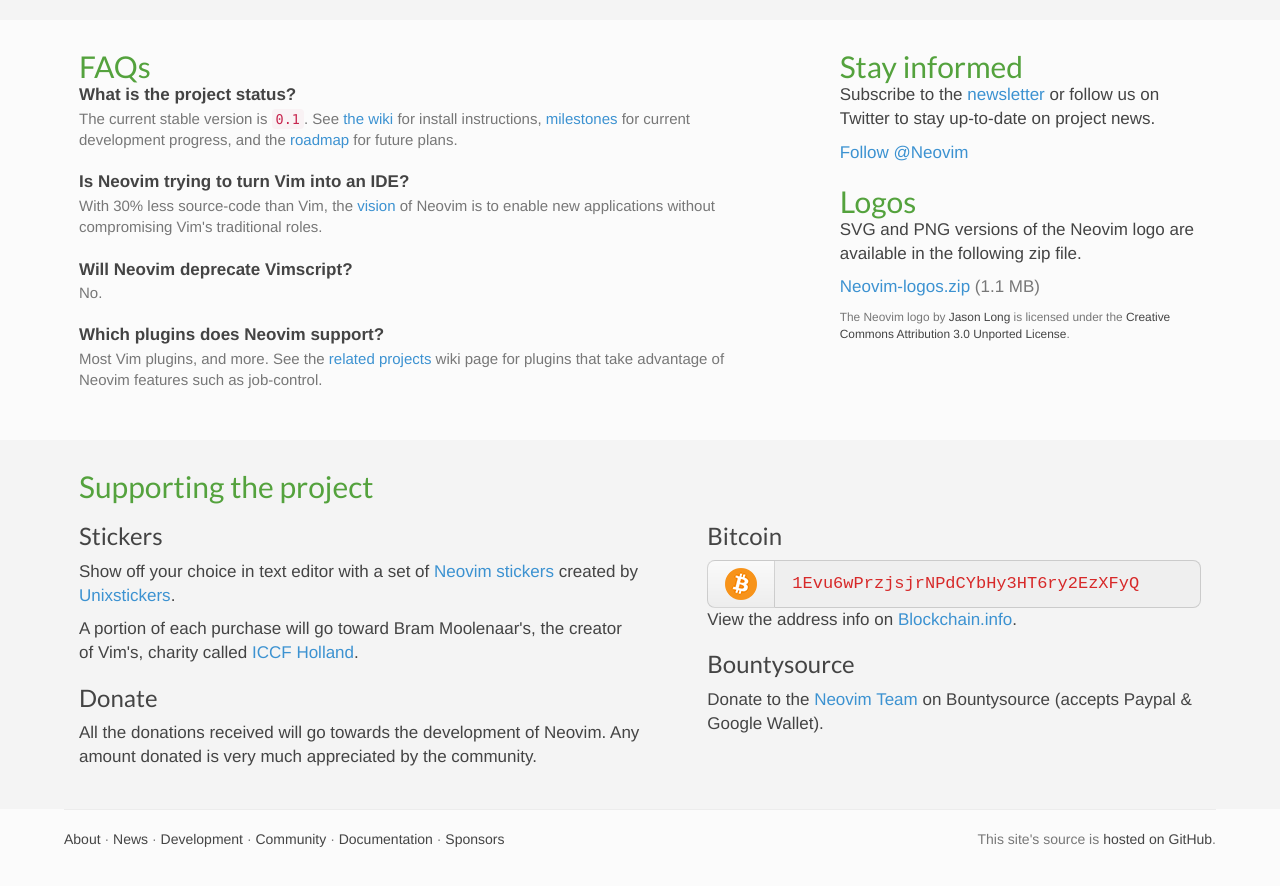
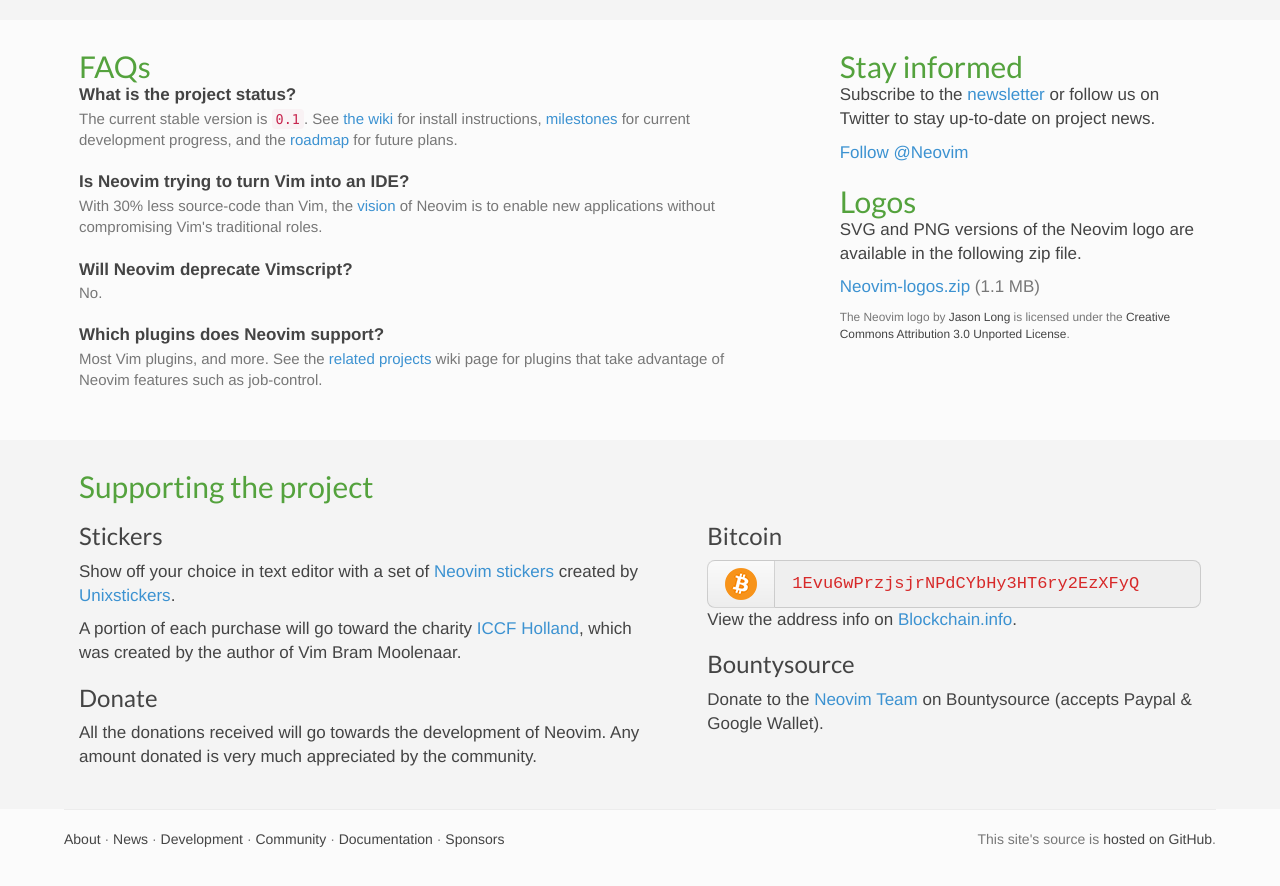
Before and after one commit to neovim/neovim.github.io, a Jekyll site: the page built from index.html, in a window 1280 px wide and 900 px high, scrolled down 1002 px. Shown: the top 886 px of the window. Built offline with Jekyll 4.4.1, drawn with Linux system fonts in a browser that asks for light colours; nearby versions of some CDN libraries; Markdown is read by kramdown in place of the engine named in the settings; comment, search, counter and statistics services are not loaded.

Commit message:
Singular minor typo change.
"A portion of each purchase will go toward Bram Moolenaar's, the
creator of Vim's, charity called ICCF Holland."  includes a typo or
two.

Changed so that it now reads:
"A portion of each purchase will go toward the charity ICCF Holland,
which was created by the author of Vim Bram Moolenaar."

```diff
--- a/index.html
+++ b/index.html
@@ -129,9 +129,7 @@
         created by <a href="http://www.unixstickers.com/">Unixstickers</a>.
       </p>
       <p>
-        A portion of each purchase will go toward Bram Moolenaar's, the creator
-        of Vim's, charity called <a href="http://iccf-holland.org/">ICCF
-        Holland</a>.
+        A portion of each purchase will go toward the charity <a href="http://iccf-holland.org/">ICCF Holland</a>, which was created by the author of Vim Bram Moolenaar.
       </p>
       <h3 id="donate">Donate</h3>
       <p>
```
